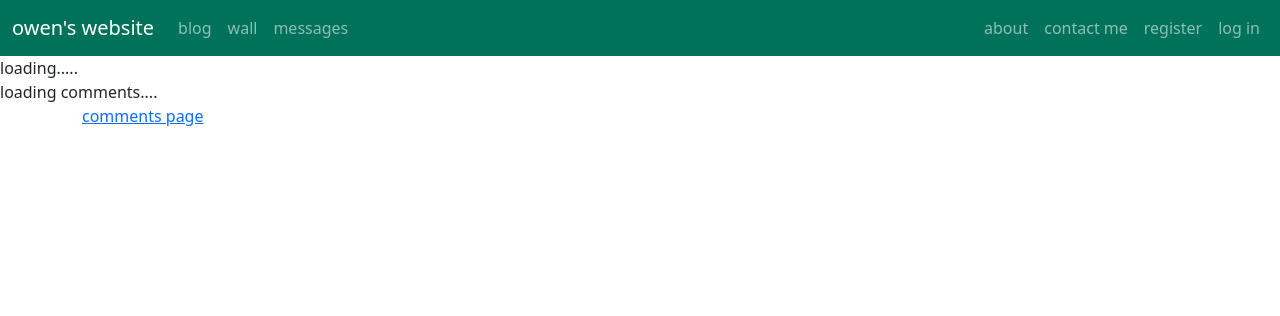
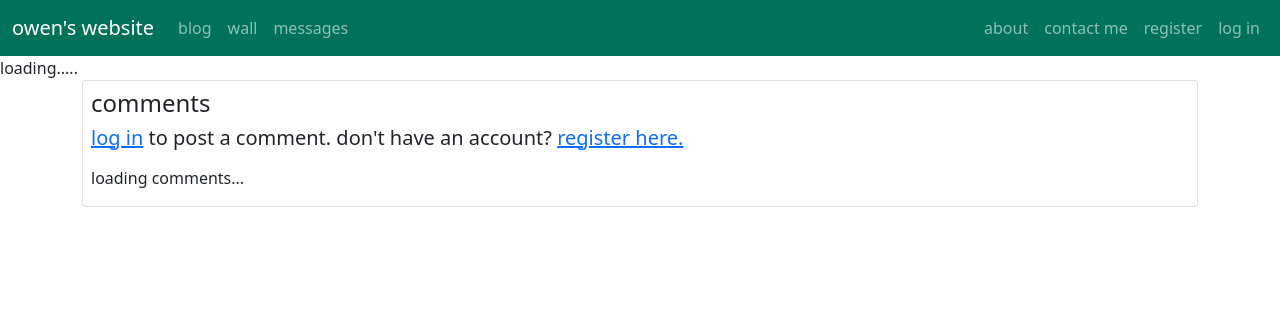
Before and after one commit to olewis8/django-blog, a Django app: page /blog/1/ in a window 1280 px wide. Shown: the top 316 px of the page. Run offline with Django 3.2, Linux system fonts and the light colour scheme; data that the repository does not hold is empty.

Commit message:
add comments to blog detail page

```diff
--- a/src/blog/templates/pages/blog_detail.html
+++ b/src/blog/templates/pages/blog_detail.html
@@ -7,18 +7,59 @@
   loading.....
 </div>
 
-<div id='comment-section'>
-  loading comments....
-</div>
-
-<!-- comment section -->
 <div class='container'>
-  <a href='/c/{{blog_post.id}}'>comments page</a>
-  <!-- {% include 'list-comments.html' with comments=comments %} -->
+  <div class='card mb-2 py-2 px-2'>
+      <h4 class='card-title'>comments</h4>
+      {% if user.is_authenticated %}
+        {% include 'components/comments/create_form.html' %}
+      {% else %}
+        <h5 class=card-text><a href='/users/login'>log in</a> to post a comment. don't have an account? <a href='/users/register'>register here.</a></h5>
+      {% endif %}
+    <div id='comment-section' class='my-2'>
+      loading comments...
+    </div>
+  </div>
 </div>
 
 
 <script>
+  const handleFormDidSubmit = function(event){
+    event.preventDefault()
+
+    const formData = new FormData(event.target)
+    const xhr = new XMLHttpRequest()
+    const method = event.target.getAttribute('method')
+    const url = event.target.getAttribute('action') + 'c/new'
+    console.log(event.target.getAttribute('action'))
+
+    xhr.open(method, url)
+    xhr.setRequestHeader('HTTP_X_REQUESTED_WITH', 'XMLHttpRequest')
+    xhr.setRequestHeader('X-Requested-With', 'XMLHttpRequest')
+    xhr.onload = function(){
+      const commentElement = document.getElementById('comment-section')
+      loadComments(commentElement)
+      event.target.reset()
+    }
+    xhr.send(formData)
+  }
+
+  const handleDeleteComment = function(comment_id){
+    const xhr = new XMLHttpRequest()
+    const method = 'POST'
+    const url = '{{request.path}}' + 'c/del/' + String(comment_id)
+
+    xhr.open(method, url)
+    xhr.setRequestHeader('HTTP_X_REQUESTED_WITH', 'XMLHttpRequest')
+    xhr.setRequestHeader('X-Requested-With', 'XMLHttpRequest')
+    // xhr.setRequestHeader('X-CSRFToken', getCookie('csrftoken'))
+    // xhr.setRequestHeader('HTTP_X_CSRFTOKEN', getCookie('csrftoken'))
+    xhr.onload = function(){
+      const commentElement = document.getElementById('comment-section')
+      loadComments(commentElement)
+    }
+    xhr.send()
+  }
+
   const handleDidLike = function(){
     const xhr = new XMLHttpRequest()
     const method = 'POST'
@@ -28,7 +69,6 @@
     xhr.setRequestHeader('HTTP_X_REQUESTED_WITH', 'XMLHttpRequest')
     xhr.setRequestHeader('X-Requested-With', 'XMLHttpRequest')
     xhr.onload = function(){
-      console.log('like successful')
       postElement = document.getElementById('blog-post')
       loadBlogPost(postElement)
     }
@@ -43,13 +83,30 @@
     location.href = 'delete/'
   }
 
+  const loadComments = function(commentElement){
+    const xhr = new XMLHttpRequest()
+    const method = 'GET'
+    const url = '{{request.path}}' + 'c/get'
+    const responseType = 'json'
+
+    xhr.responseType = responseType
+    xhr.open(method, url)
+    xhr.onload = function(){
+      var comments = xhr.response.comments
+      var commentHtmlStr = ''
+      for(var i=0; i<comments.length; i++){
+        commentHtmlStr += formatComment(comments[i])
+      }
+      commentElement.innerHTML = commentHtmlStr
+    }
+   xhr.send()
+  }
+
   const loadBlogPost = function(blogPostElement){
     const xhr = new XMLHttpRequest()
     const method = 'GET'
     const url = '{{request.path}}' + 'get'
     const responseType = 'json'
-
-    console.log(url)
 
     xhr.responseType = responseType
     xhr.open(method, url)
@@ -58,6 +115,11 @@
       blogPostElement.innerHTML = post
     }
     xhr.send()
+  }
+
+  const loadPage = function(postElement, commentElement){
+    loadBlogPost(postElement)
+    loadComments(commentElement)
   }
 
   const formatBlogPost = function(post){
@@ -71,9 +133,25 @@
     return template
   }
 
-  postElement = document.getElementById('blog-post')
-  loadBlogPost(postElement)
+  const formatComment = function(comment){
+    if('{{ request.user.is_authenticated }}' == 'True' && '{{request.user}}' == comment.user){
+      template = "<div class='card mb-2'><div class='card-body'><h5 class='card-title'><a href='/users/"+comment.user+"'>"+ comment.user +"</a></h5><h6 class='card-subtitle'><small class='text-muted'>"+ comment.created +"</small></h6><p class='card-text'>"+ comment.text.toLowerCase() +"</p><button type='button' class='btn btn-danger btn-sm' onclick='handleDeleteComment("+ comment.id +")'>delete</button></div></div>"
+      return template
+    }
+    else{
+      template = "<div class='card mb-2'><div class='card-body'><h5 class='card-title'><a href='/users/"+comment.user+"'>"+ comment.user +"</a></h5><h6 class='card-subtitle'><small class='text-muted'>"+ comment.created +"</small></h6><p class='card-text'>"+ comment.text.toLowerCase() +"</p></div></div>"
+      return template
+    }
+  }
 
+  var commentElement = document.getElementById('comment-section')
+  const commentCreateForm = document.getElementById('comment-create-form')
+  const commentDeleteButton = document.getElementById('delete-button')
+  var postElement = document.getElementById('blog-post')
+
+  commentCreateForm.addEventListener('submit', handleFormDidSubmit)
+
+  loadPage(postElement, commentElement)
 
 </script>
 
--- a/src/blog/urls.py
+++ b/src/blog/urls.py
@@ -1,4 +1,4 @@
-from django.urls import path
+from django.urls import path, include
 
 from .views import (blog_home,
                     blog_detail,
@@ -11,6 +11,7 @@ from .views import (blog_home,
 
 urlpatterns = [
     path('', blog_home, name='blog'),
+    path('<int:post_id>/c/', include('comments.urls')),
     path('page/<str:page>/get/', retrieve_posts),
     path('<int:post_id>/', blog_detail),
     path('<int:post_id>/get/', rest_blog_detail),
--- a/src/comments/templates/list-comments.html
+++ b/src/comments/templates/list-comments.html
@@ -51,7 +51,7 @@
     xhr.setRequestHeader('HTTP_X_REQUESTED_WITH', 'XMLHttpRequest')
     xhr.setRequestHeader('X-Requested-With', 'XMLHttpRequest')
     xhr.onload = function(){
-      const commentElement = document.getElementById('comment')
+      const commentElement = document.getElementById('comment-section')
       loadComments(commentElement)
       event.target.reset()
     }
--- a/src/comments/urls.py
+++ b/src/comments/urls.py
@@ -1,10 +1,18 @@
 from django.urls import path
 
-from .views import (comment_page, retrieve_comments, create_comment, delete_comment)
+from .views import (comment_page,
+                    retrieve_comments,
+                    create_comment,
+                    delete_comment)
 
 urlpatterns = [
-    path('<int:post_id>/', comment_page),
-    path('<int:post_id>/get', retrieve_comments),
-    path('<int:post_id>/new', create_comment),
-    path('<int:post_id>/del/<int:comment_id>', delete_comment)
+    # path('<int:post_id>/', comment_page),
+    # path('<int:post_id>/get', retrieve_comments),
+    # path('<int:post_id>/new', create_comment),
+    # path('<int:post_id>/del/<int:comment_id>', delete_comment),
+
+    path('', comment_page),
+    path('get', retrieve_comments),
+    path('new', create_comment),
+    path('del/<int:comment_id>', delete_comment)
 ]
```
